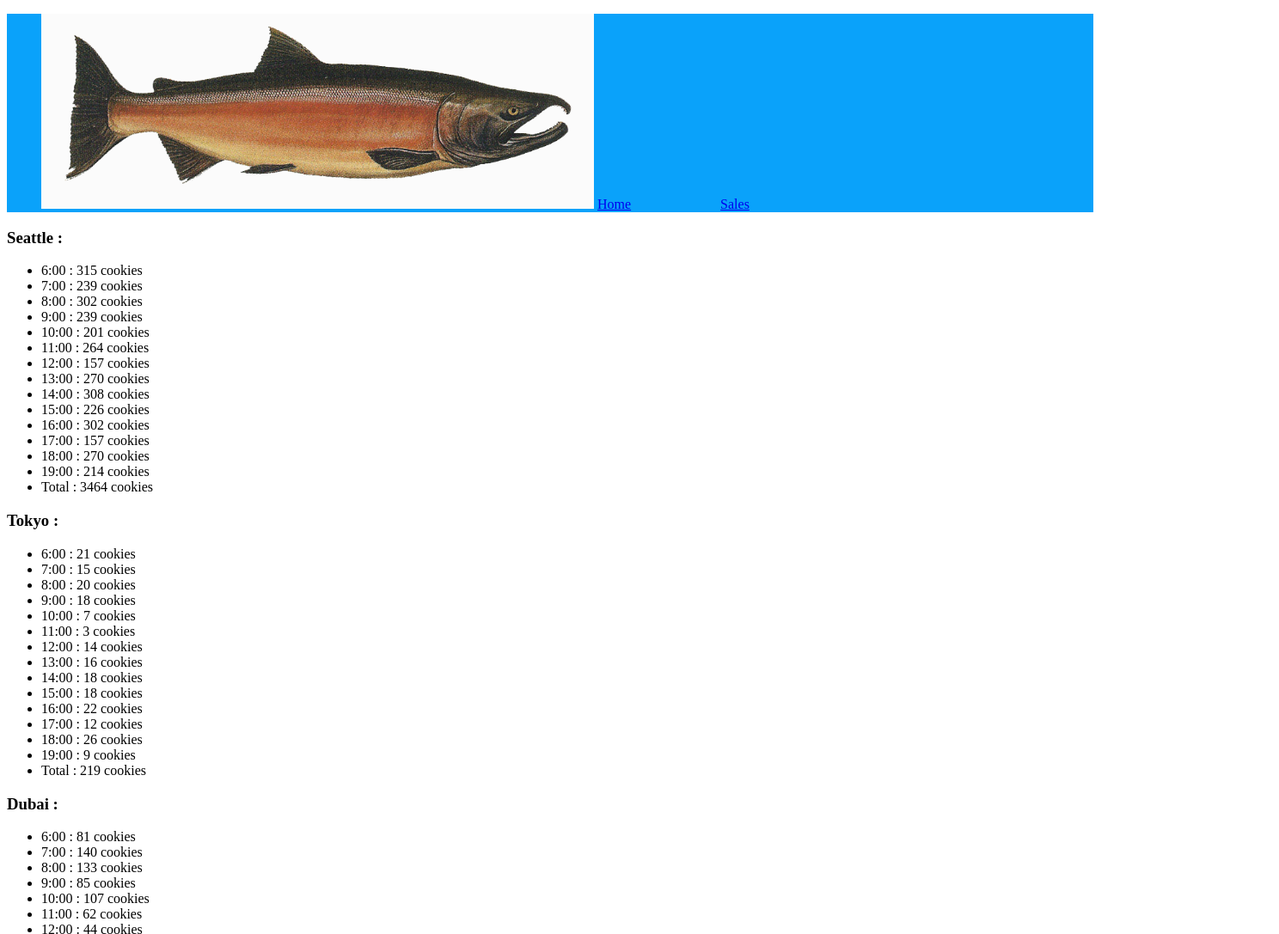
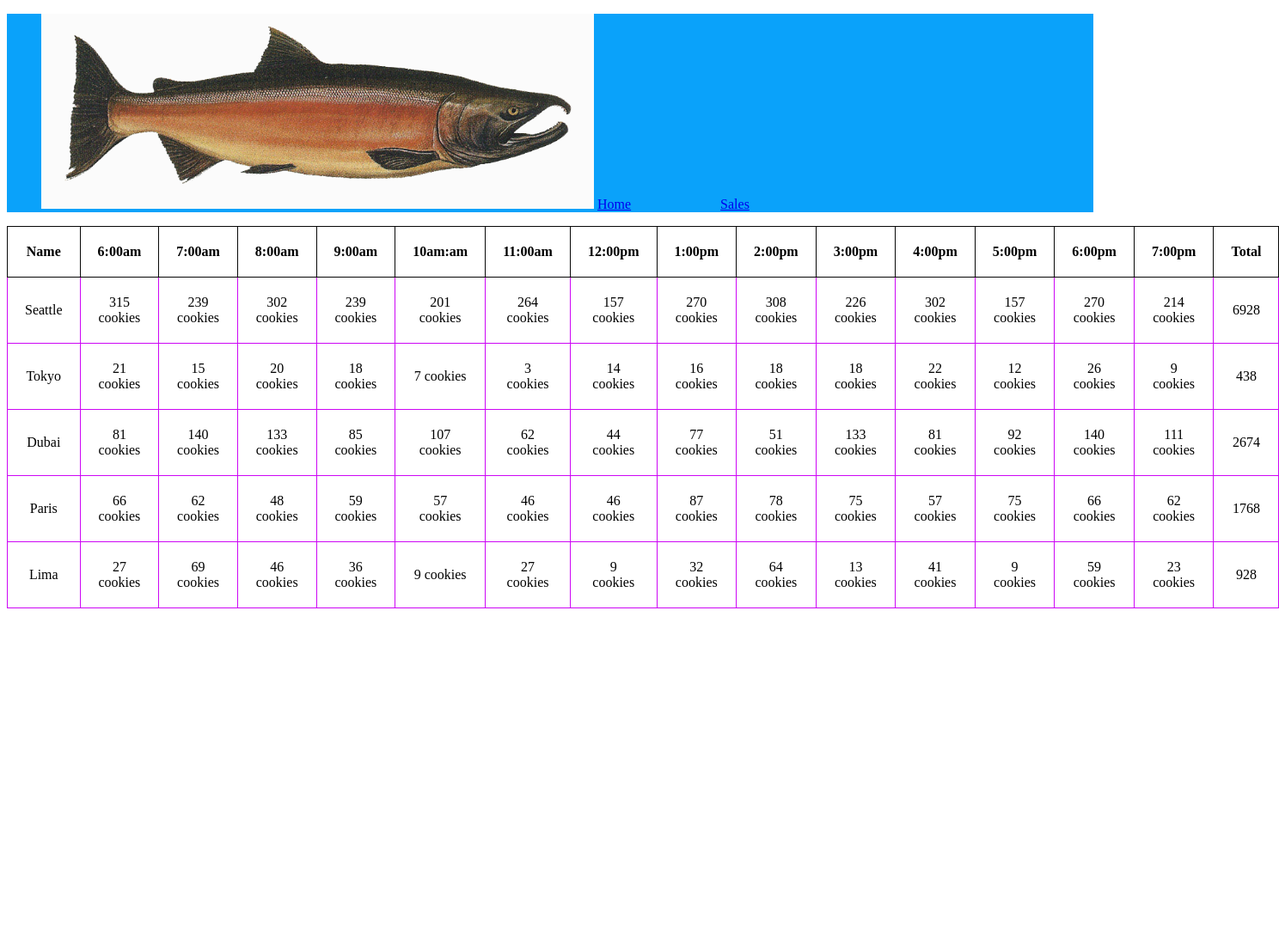
Before and after one commit to Obada-gh/Cookies-project, a plain HTML site: page sales.html in a window 1280 px wide. Shown: the top 1087 px of the page at 86% size, 1488 px wide, since content can reach past the window. After the commit the page ends 800 px from the top, so only its background shows below. Drawn offline with Linux system fonts and the light colour scheme.

Commit message:
we still need total ver

```diff
--- a/js/app.js
+++ b/js/app.js
@@ -7,7 +7,8 @@ let myobj = {
  avg : [6.3,1.2,3.7,2.3,4.6],
  main : document.getElementById('showList'),
 }
-
+let counter = 0;
+const table = document.getElementById("showList");
 function myFunction()
 {
   for(let i = 0 ; i < myobj.ary.length; i++ ){
@@ -25,37 +26,39 @@ function myFunction()
         }
         array[14] = 0 ;
         for (let i = 0 ; i < 14; i++ ){
-          debugger;
           array[14] = array[14] + array[i];
         }
-        debugger;
         return array;
       }
     };
     let location = document.createElement('h3');
 location.innerText = myobj.ary[i]+' :';
-let unorderedList = document.createElement('ul');
-let hours = [];
-for (let i=0; i<14;i++){
-  hours[i]=i+6+':00  : ';
-}
+
+//let unorderedList = document.createElement('ul');
+debugger;
+let unorderedList = table.insertRow(i+1);
+let name = unorderedList.insertCell(0);
+  name.innerHTML = myobj.ary[i];
+debugger;
 
 let seatt = [];
-for (let i=0; i<15;i++){
-  seatt[i]=document.createElement('li');
-}
+
+var total = 0
 let x = result.storInArray();
 for (let i = 0; i<15; i++){
-  seatt[i].innerText= hours[i]+x[i]+' cookies';
+  seatt[i] = x[i]+' cookies';
+  total = total +  x[i];
 }
 for (let i = 0; i<14; i++){
-  unorderedList.appendChild(seatt[i]);
+
+
+  let date = unorderedList.insertCell(i+1);
+  date.innerHTML = seatt[i];
+
 }
-seatt[14].innerText= 'Total : '+x[14]+' cookies';
-unorderedList.appendChild(seatt[14]);
-myobj.main.appendChild(location);
+let count = unorderedList.insertCell(15);
+count.innerHTML =total;
 
-myobj.main.appendChild(unorderedList);
   }
 
 }
--- a/sales.html
+++ b/sales.html
@@ -6,7 +6,7 @@
     <meta http-equiv="X-UA-Compatible" content="IE=edge">
     <meta name="viewport" content="width=device-width, initial-scale=1.0">
     <title>Document</title>
-
+    <!-- <link rel="stylesheet" href="./css/reset.css"> -->
     <link rel="stylesheet" href="./css/style.css">
 </head>
 
@@ -20,11 +20,32 @@
             </ul>
         </nav>
     </header>
-        <main id="showList">
+    <table id="showList">
+        <thead>
+            <tr>
+
+                <th>Name</th>
+                <th>6:00am</th>
+                <th>7:00am</th>
+                <th>8:00am</th>
+                <th>9:00am</th>
+                <th>10am:am</th>
+                <th>11:00am</th>
+                <th>12:00pm</th>
+                <th>1:00pm</th>
+                <th>2:00pm</th>
+                <th>3:00pm</th>
+                <th>4:00pm</th>
+                <th>5:00pm</th>
+                <th>6:00pm</th>
+                <th>7:00pm</th>
+                <th>Total</th>
 
 
-
-        </main>
+            </tr>
+          </thead>
+          <tbody id="testBody"></tbody>
+    </table >
         <footer>
 
         </footer>
```
